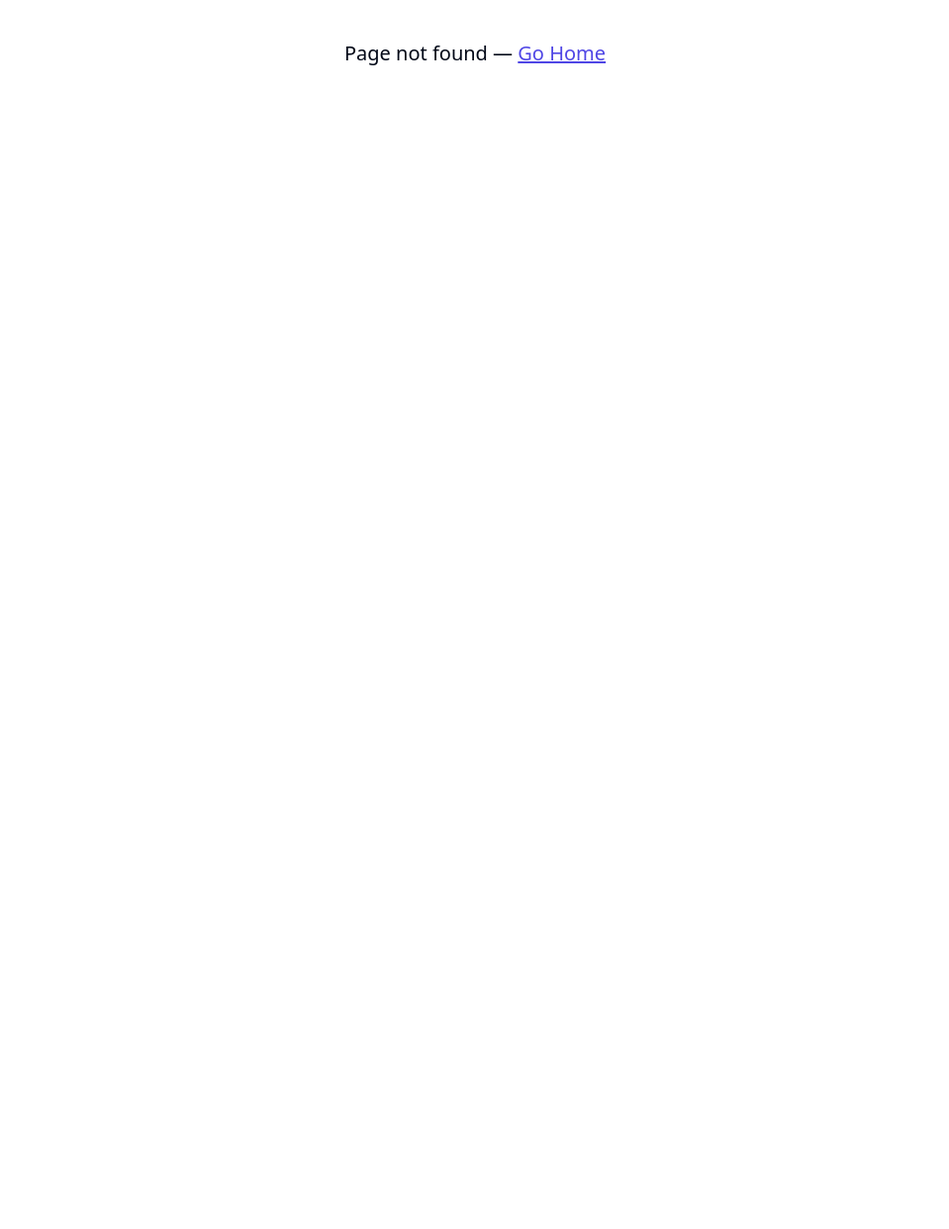
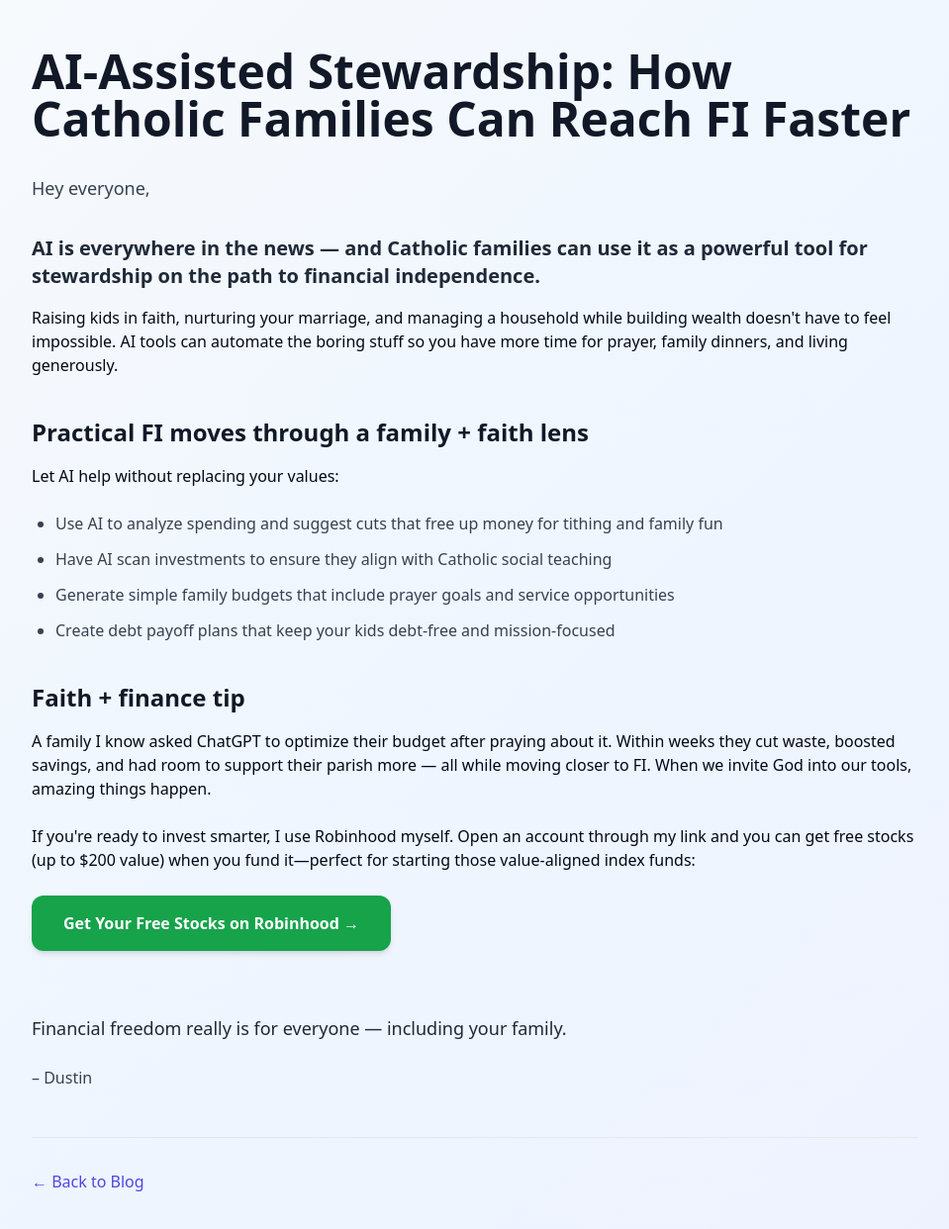
Before and after one commit to daughterpop/super-fi-calc, a React (Vite) app: page /blog/ai-assisted-stewardship-how-catholic-families-leverage-smart-tools-for-fi-and-faithful-living in a window 1280 px wide. Before the commit this address had no page. Shown: the top 1242 px of the page at 99% size, without its empty margins (160-1119 px from the left). Before the commit the page ends 800 px from the top, so only its background shows below. Built offline with nearby package versions, Linux system fonts and the light colour scheme.

Commit message:
Add daily blog post: AI-Assisted Stewardship: How Catholic Families Can Reach FI Faster – May 13, 2026

```diff
--- a/src/main.jsx
+++ b/src/main.jsx
@@ -14,6 +14,7 @@ import RaisingGenerousGroundedKidsFaithFamilyBudgetingAndSharedFinancialFreedom
 import PrayingYourWayToFinancialFreedomHowChristianFamiliesCanBuildWealthGenerosityAndPeaceTogether from './pages/praying-your-way-to-financial-freedom-how-christian-families-can-build-wealth-generosity-and-peace-together.jsx';
 import FaithfulParentingOnThePathToFiCreatingMarginForWhatMattersMostInYourChristianHome from './pages/faithful-parenting-on-the-path-to-fi-creating-margin-for-what-matters-most-in-your-christian-home.jsx';
 import HowChristianCouplesUnlockFinancialFreedomTogetherFaithTeamworkAndALegacyYourFamilyWillThankYouFor from './pages/how-christian-couples-unlock-financial-freedom-together-faith-teamwork-and-a-legacy-your-family-will-thank-you-for.jsx';
+import AiAssistedStewardshipHowCatholicFamiliesLeverageSmartToolsForFiAndFaithfulLiving from './pages/ai-assisted-stewardship-how-catholic-families-leverage-smart-tools-for-fi-and-faithful-living.jsx';
 import BlogIndex from './pages/BlogIndex.jsx';
 
 ReactDOM.createRoot(document.getElementById('root')).render(
@@ -31,6 +32,7 @@ ReactDOM.createRoot(document.getElementById('root')).render(
         <Route path="/blog/praying-your-way-to-financial-freedom-how-christian-families-can-build-wealth-generosity-and-peace-together" element={<PrayingYourWayToFinancialFreedomHowChristianFamiliesCanBuildWealthGenerosityAndPeaceTogether />} />
         <Route path="/blog/faithful-parenting-on-the-path-to-fi-creating-margin-for-what-matters-most-in-your-christian-home" element={<FaithfulParentingOnThePathToFiCreatingMarginForWhatMattersMostInYourChristianHome />} />
         <Route path="/blog/how-christian-couples-unlock-financial-freedom-together-faith-teamwork-and-a-legacy-your-family-will-thank-you-for" element={<HowChristianCouplesUnlockFinancialFreedomTogetherFaithTeamworkAndALegacyYourFamilyWillThankYouFor />} />
+        <Route path="/blog/ai-assisted-stewardship-how-catholic-families-leverage-smart-tools-for-fi-and-faithful-living" element={<AiAssistedStewardshipHowCatholicFamiliesLeverageSmartToolsForFiAndFaithfulLiving />} />
         <Route path="*" element={<div className="p-10 text-center text-xl">Page not found — <a href="/" className="text-indigo-600 underline">Go Home</a></div>} />
       </Routes>
     </BrowserRouter>
--- a/src/pages/BlogIndex.jsx
+++ b/src/pages/BlogIndex.jsx
@@ -2,6 +2,13 @@ import React from 'react';
 
 export default function BlogIndex() {
   const posts = [
+    {
+      date: 'May 13, 2026',
+      title: 'AI-Assisted Stewardship: How Catholic Families Can Reach FI Faster',
+      excerpt: 'With AI in the headlines, Catholic families now have smart tools to accelerate financial independence while staying true to faith, marriage, and raising kids. Discover practical ways to use AI for stewardship and FI.',
+      readTime: '4 min read',
+      slug: 'ai-assisted-stewardship-how-catholic-families-leverage-smart-tools-for-fi-and-faithful-living'
+    },
     {
       date: 'May 12, 2026',
       title: 'How Christian Couples Unlock Financial Freedom Together: Faith, Teamwork, and a Legacy Your Family Will Thank You For',
--- /dev/null
+++ b/src/pages/ai-assisted-stewardship-how-catholic-families-leverage-smart-tools-for-fi-and-faithful-living.jsx
@@ -0,0 +1,72 @@
+import React from 'react';
+
+export default function AiAssistedStewardshipHowCatholicFamiliesLeverageSmartToolsForFiAndFaithfulLiving() {
+  return (
+    <div className="min-h-screen bg-gradient-to-br from-slate-50 via-blue-50 to-indigo-50 py-12 px-4">
+      <div className="max-w-4xl mx-auto prose prose-slate">
+        <h1 className="text-4xl md:text-5xl font-bold text-gray-900 mb-8">
+          AI-Assisted Stewardship: How Catholic Families Can Reach FI Faster
+        </h1>
+
+        <p className="text-lg text-gray-700 mb-8 leading-relaxed">
+          Hey everyone,
+        </p>
+
+        <p className="text-xl font-semibold text-gray-800 mb-4">
+          AI is everywhere in the news — and Catholic families can use it as a powerful tool for stewardship on the path to financial independence.
+        </p>
+
+        <p className="mb-6">
+          Raising kids in faith, nurturing your marriage, and managing a household while building wealth doesn't have to feel impossible. AI tools can automate the boring stuff so you have more time for prayer, family dinners, and living generously.
+        </p>
+
+        <h2 className="text-2xl font-bold text-gray-900 mt-10 mb-4">
+          Practical FI moves through a family + faith lens
+        </h2>
+        <p className="mb-6">
+          Let AI help without replacing your values:
+        </p>
+        <ul className="list-disc pl-6 space-y-3 mb-8 text-gray-700">
+          <li>Use AI to analyze spending and suggest cuts that free up money for tithing and family fun</li>
+          <li>Have AI scan investments to ensure they align with Catholic social teaching</li>
+          <li>Generate simple family budgets that include prayer goals and service opportunities</li>
+          <li>Create debt payoff plans that keep your kids debt-free and mission-focused</li>
+        </ul>
+
+        <h2 className="text-2xl font-bold text-gray-900 mt-10 mb-4">
+          Faith + finance tip
+        </h2>
+        <p className="mb-6">
+          A family I know asked ChatGPT to optimize their budget after praying about it. Within weeks they cut waste, boosted savings, and had room to support their parish more — all while moving closer to FI. When we invite God into our tools, amazing things happen.
+        </p>
+
+        <p className="mb-6">
+          If you're ready to invest smarter, I use Robinhood myself. Open an account through my link and you can get free stocks (up to $200 value) when you fund it—perfect for starting those value-aligned index funds:
+        </p>
+
+        <a
+          href="https://join.robinhood.com/dustinh-1bff5a"
+          target="_blank"
+          rel="noopener noreferrer"
+          className="inline-flex items-center gap-2 px-8 py-4 bg-green-600 text-white font-semibold rounded-xl hover:bg-green-700 transition-all shadow-md hover:shadow-lg mb-6"
+        >
+          Get Your Free Stocks on Robinhood →
+        </a>
+
+        <p className="text-lg font-medium text-gray-800 mt-10">
+          Financial freedom really is for everyone — including your family.
+        </p>
+
+        <p className="text-gray-700 font-medium mt-6">
+          – Dustin
+        </p>
+
+        <div className="mt-12 pt-8 border-t border-gray-200">
+          <a href="/blog" className="text-indigo-600 hover:text-indigo-800 font-medium">
+            ← Back to Blog
+          </a>
+        </div>
+      </div>
+    </div>
+  );
+}
```
